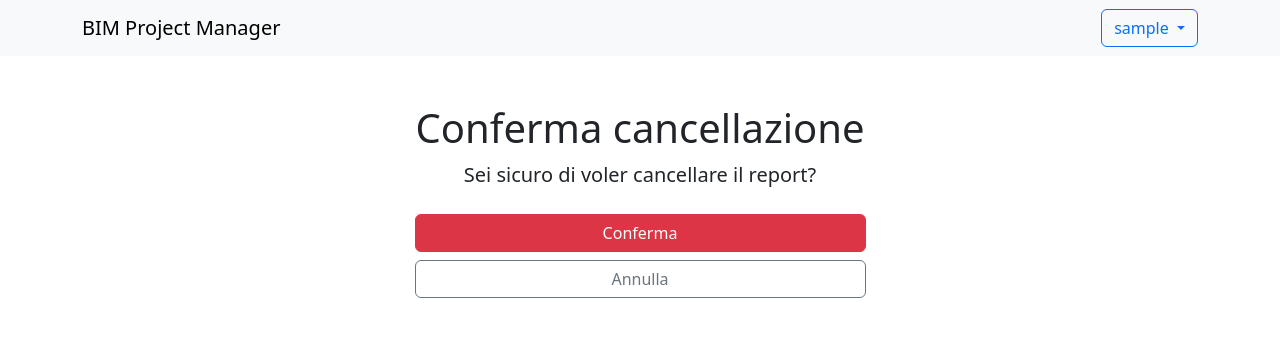
After one commit to zioscuro/LRA-BIM-Project-Manager, a Django app: page /projects/manage_report/1/delete_report in a window 1280 px wide. The commit adds this page. Shown: the top 337 px of the page. Run offline with Django 5.2, Linux system fonts and the light colour scheme; a user stored in the database is signed in; tables that the repository leaves empty hold one stand-in row (values such as "Sample post").

Commit message:
Add delete report view

```diff
--- a/BIM_project_manager/projects/templates/projects/manage_report.html
+++ b/BIM_project_manager/projects/templates/projects/manage_report.html
@@ -22,7 +22,7 @@
     <hr>
     <div class="d-grid gap-2">
       <a href="#" class="btn btn-primary btn-lg mb-2">Aggiorna dati</a>
-      <a href="#" class="btn btn-danger btn-lg">Cancella report</a>
+      <a href="{% url 'delete_report' pk=report.pk %}" class="btn btn-danger btn-lg">Cancella report</a>
     </div>
     {% endif %}
     <hr>
--- /dev/null
+++ b/BIM_project_manager/projects/templates/projects/report_confirm_delete.html
@@ -0,0 +1,23 @@
+{% extends 'base.html' %}
+
+{% block head_title %}{{ block.super }} - Cancella Report{% endblock head_title %}
+
+{% block content %}
+
+  <div class="row justify-content-center">
+    <div class="col-5">
+      <div class="text-center">
+        <h1>Conferma cancellazione</h1>
+        <p class="fs-5">Sei sicuro di voler cancellare il report?</p>
+      </div>
+      <form method="POST" novalidate>
+        {% csrf_token %}
+        <div class="d-grid mt-4 gap-2">
+          <input type="submit" class="btn btn-danger" value="Conferma">
+          <a href="#" class="btn btn-outline-secondary">Annulla</a>
+        </div>
+      </form>
+    </div>
+  </div>
+
+{% endblock content %}
--- a/BIM_project_manager/projects/urls.py
+++ b/BIM_project_manager/projects/urls.py
@@ -13,6 +13,7 @@ urlpatterns = [
   path('manage_info_sheet/<int:pk>/delete_info_sheet', views.DeleteInfoSheet.as_view(), name='delete_info_sheet'),
   path('manage_info_sheet/<int:pk>/add_report', views.add_report_view, name='add_report'),
   path('manage_report/<int:pk>/', views.manage_report_view, name='manage_report'),
+  path('manage_report/<int:pk>/delete_report', views.DeleteReport.as_view(), name='delete_report'),
   path('manage_report/<int:pk>/add_clash_test', views.add_clash_test_view, name='add_clash_test'),
   path('manage_report/<int:pk>/add_validation_test', views.add_validation_test_view, name='add_validation_test'),
 ]
--- a/BIM_project_manager/projects/views.py
+++ b/BIM_project_manager/projects/views.py
@@ -106,6 +106,10 @@ def manage_report_view(request, pk):
   context = {'report': report, 'tests': tests}
   return render(request, 'projects/manage_report.html', context)
 
+class DeleteReport(StaffMixin, DeleteView):
+  model = Report
+  success_url = '/'
+
 @login_required
 def add_clash_test_view(request, pk):
   report = get_object_or_404(Report, pk=pk)
```
